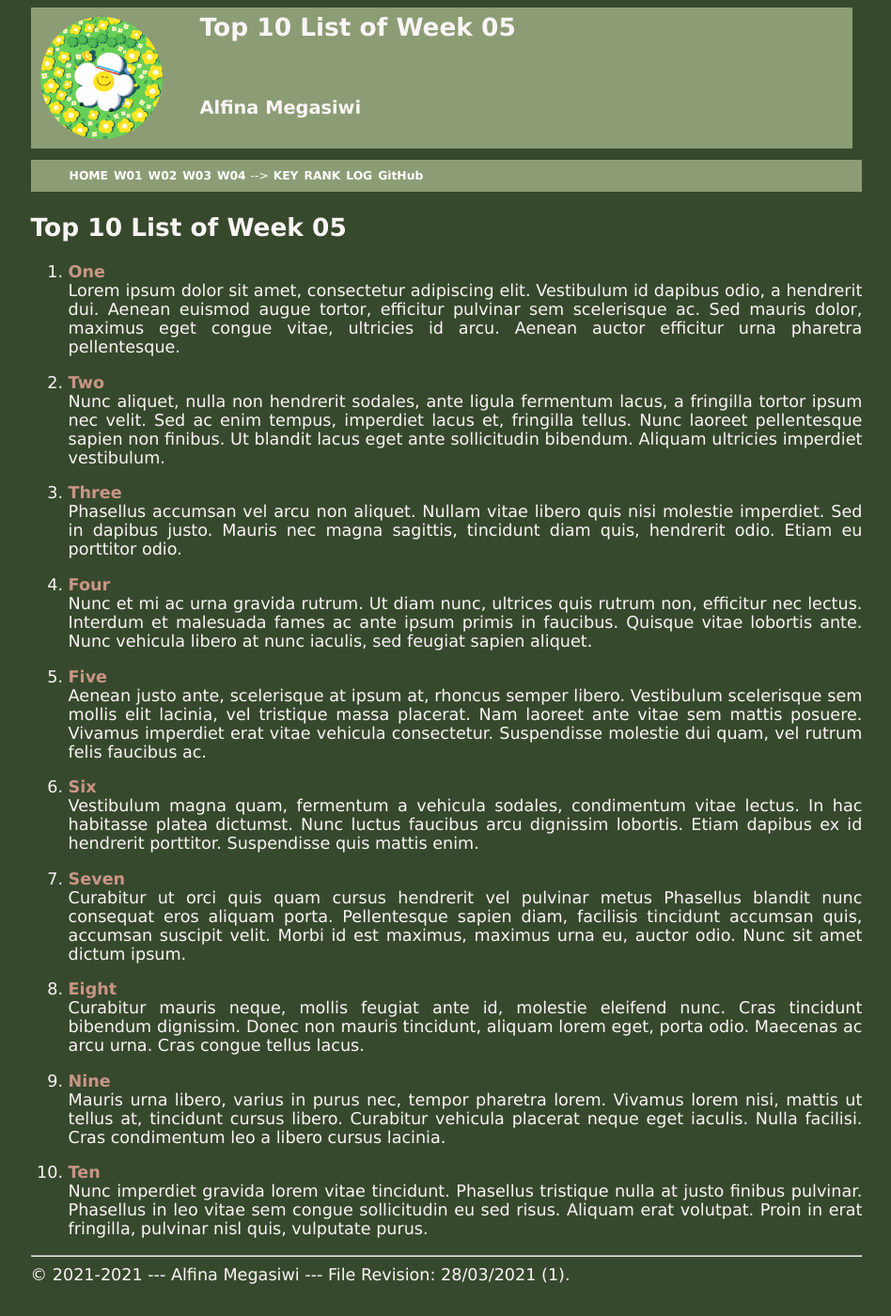
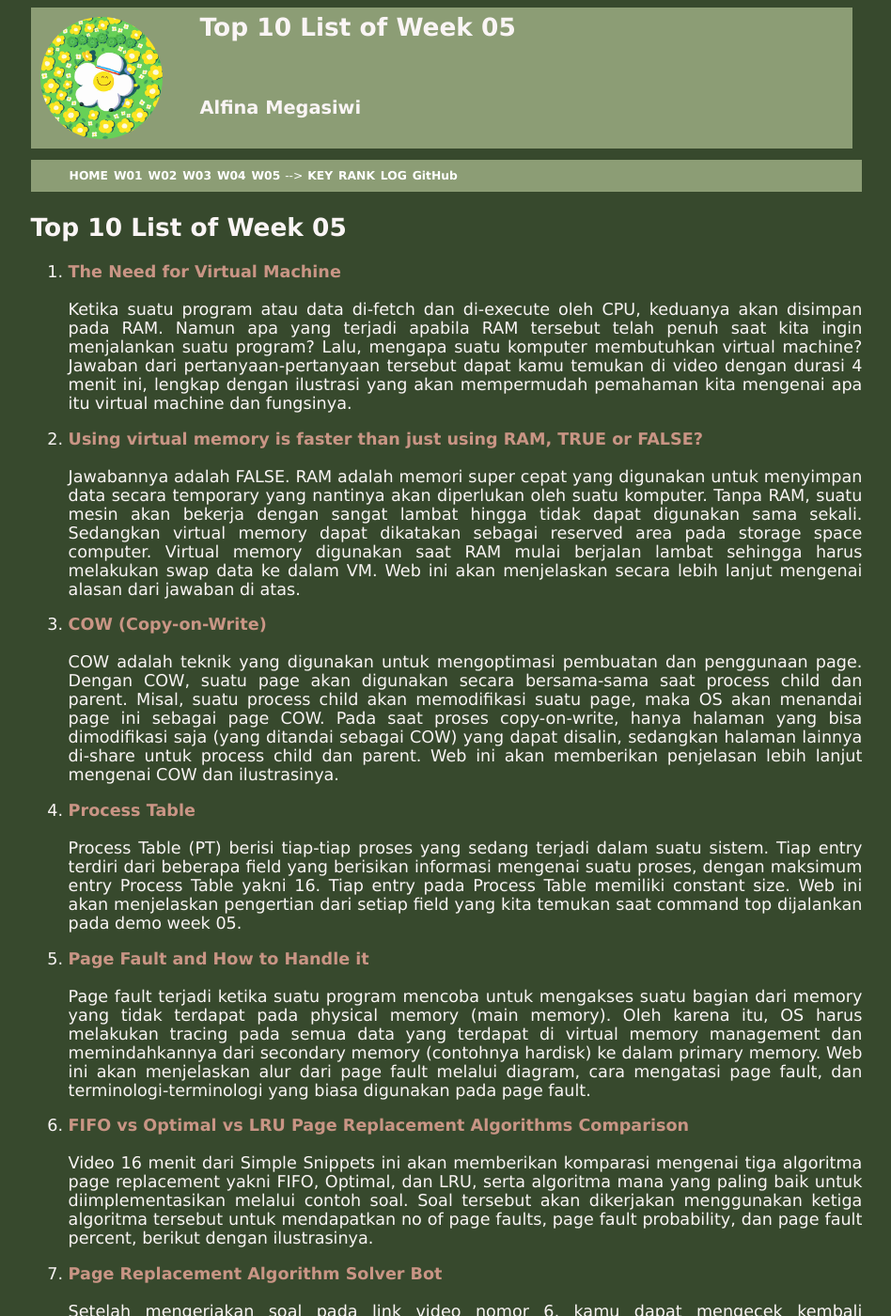
Before and after one commit to alfina-megasiwi/os211, a Jekyll site: the page built from w05.md, in a window 1280 px wide and 1400 px high. Shown: the whole window at 94% size, without its empty margins (165-1113 px from the left). Built offline with Jekyll 4.4.1, drawn with Linux system fonts in a browser that asks for light colours; our own code applies the rules of GitHub Pages for plain Markdown files; some of the changed text lies outside the part shown.

Commit message:
finish assignment week 5

```diff
--- a/TXT/myrank.txt
+++ b/TXT/myrank.txt
@@ -8,3 +8,6 @@ ZCZC W02 anisfarhan
 ZCZC W03 alifsaddid
 ZCZC W03 alishayb
 ZCZC W03 anisfarhan
+ZCZC W04 AlifHazairin
+ZCZC W04 alifsaddid
+ZCZC W04 AndreSeptiano
--- a/_config.yml
+++ b/_config.yml
@@ -1,5 +1,5 @@
 title:       "Operating Systems 2021-1 (OS211)"
-version:     "28/03/2021 (1)"
+version:     "06/04/2021 (1)"
 copyright:   "2021-2021"
 description: >-
   This Is How Me Do It!
--- a/_includes/navbar.html
+++ b/_includes/navbar.html
@@ -10,8 +10,8 @@
     <li class='listitem'><a href='{{ site.baseurl }}/W02/'>W02</a></li>
     <li class='listitem'><a href='{{ site.baseurl }}/W03/'>W03</a></li>
     <li class='listitem'><a href='{{ site.baseurl }}/W04/'>W04</a></li>
-    <!-- <li class='listitem'><a href='{{ site.baseurl }}/W05/'>W05</a></li>
-    <li class='listitem'><a href='{{ site.baseurl }}/W06/'>W06</a></li>
+    <li class='listitem'><a href='{{ site.baseurl }}/W05/'>W05</a></li>
+    <!-- <li class='listitem'><a href='{{ site.baseurl }}/W06/'>W06</a></li>
     <li class='listitem'><a href='{{ site.baseurl }}/W07/'>W07</a></li>
     <li class='listitem'><a href='{{ site.baseurl }}/W08/'>W08</a></li>
     <li class='listitem'><a href='{{ site.baseurl }}/W09/'>W09</a></li>
--- a/w05.md
+++ b/w05.md
@@ -5,72 +5,32 @@ permalink: /W05/
 
 # Top 10 List of Week 05
 
-1. [One](https://en.wikipedia.org/wiki/1)<br>
-Lorem ipsum dolor sit amet, consectetur adipiscing elit.
-Vestibulum id dapibus odio, a hendrerit dui.
-Aenean euismod augue tortor, efficitur pulvinar sem scelerisque ac.
-Sed mauris dolor, maximus eget congue vitae, ultricies id arcu.
-Aenean auctor efficitur urna pharetra pellentesque.
+1. [The Need for Virtual Machine](https://www.youtube.com/watch?v=qr6IPzYW1eY)<br><br>
+Ketika suatu program atau data di-fetch dan di-execute oleh CPU, keduanya akan disimpan pada RAM. Namun apa yang terjadi apabila RAM tersebut telah penuh saat kita ingin menjalankan suatu program? Lalu, mengapa suatu komputer membutuhkan virtual machine? Jawaban dari pertanyaan-pertanyaan tersebut dapat kamu temukan di video dengan durasi 4 menit ini, lengkap dengan ilustrasi yang akan mempermudah pemahaman kita mengenai apa itu virtual machine dan fungsinya.
 
-2. [Two](https://en.wikipedia.org/wiki/2)<br>
-Nunc aliquet, nulla non hendrerit sodales, ante ligula fermentum lacus, a fringilla tortor ipsum nec velit.
-Sed ac enim tempus, imperdiet lacus et, fringilla tellus.
-Nunc laoreet pellentesque sapien non finibus.
-Ut blandit lacus eget ante sollicitudin bibendum.
-Aliquam ultricies imperdiet vestibulum.
+2. [Using virtual memory is faster than just using RAM, TRUE or FALSE?](https://turbogadgetreviews.com/using-virtual-memory-is-faster-than-just-using-ram/)<br><br>
+Jawabannya adalah FALSE. RAM adalah memori super cepat yang digunakan untuk menyimpan data secara temporary yang nantinya akan diperlukan oleh suatu komputer. Tanpa RAM, suatu mesin akan bekerja dengan sangat lambat hingga tidak dapat digunakan sama sekali. Sedangkan virtual memory dapat dikatakan sebagai reserved area pada storage space computer. Virtual memory digunakan saat RAM mulai berjalan lambat sehingga harus melakukan swap data ke dalam VM. Web ini akan menjelaskan secara lebih lanjut mengenai alasan dari jawaban di atas.
 
-3. [Three](https://en.wikipedia.org/wiki/3)<br>
-Phasellus accumsan vel arcu non aliquet.
-Nullam vitae libero quis nisi molestie imperdiet.
-Sed in dapibus justo.
-Mauris nec magna sagittis, tincidunt diam quis, hendrerit odio.
-Etiam eu porttitor odio.
+3. [COW (Copy-on-Write)](http://ftp.gunadarma.ac.id/linux/docs/v06/Kuliah/SistemOperasi/BUKU/SistemOperasi-4.X-2/ch05s05.html)<br><br>
+COW adalah teknik yang digunakan untuk mengoptimasi pembuatan dan penggunaan page. Dengan COW, suatu page akan digunakan secara bersama-sama saat process child dan parent. Misal, suatu process child akan memodifikasi suatu page, maka OS akan menandai page ini sebagai page COW. Pada saat proses copy-on-write, hanya halaman yang bisa dimodifikasi saja (yang ditandai sebagai COW) yang dapat disalin, sedangkan halaman lainnya di-share untuk process child dan parent. Web ini akan memberikan penjelasan lebih lanjut mengenai COW dan ilustrasinya.
 
-4. [Four](https://en.wikipedia.org/wiki/4)<br>
-Nunc et mi ac urna gravida rutrum.
-Ut diam nunc, ultrices quis rutrum non, efficitur nec lectus.
-Interdum et malesuada fames ac ante ipsum primis in faucibus.
-Quisque vitae lobortis ante.
-Nunc vehicula libero at nunc iaculis, sed feugiat sapien aliquet.
+4. [Process Table](https://exposnitc.github.io/os_design-files/process_table.html)<br><br>
+Process Table (PT) berisi tiap-tiap proses yang sedang terjadi dalam suatu sistem. Tiap entry terdiri dari beberapa field yang berisikan informasi mengenai suatu proses, dengan maksimum entry Process Table yakni 16. Tiap entry pada Process Table memiliki constant size. Web ini akan menjelaskan pengertian dari setiap field yang kita temukan saat command top dijalankan pada demo week 05.
 
-5. [Five](https://en.wikipedia.org/wiki/5)<br>
-Aenean justo ante, scelerisque at ipsum at, rhoncus semper libero.
-Vestibulum scelerisque sem mollis elit lacinia, vel tristique massa placerat.
-Nam laoreet ante vitae sem mattis posuere.
-Vivamus imperdiet erat vitae vehicula consectetur.
-Suspendisse molestie dui quam, vel rutrum felis faucibus ac.
+5. [Page Fault and How to Handle it](http://digitalthinkerhelp.com/page-fault-in-os-operating-system-what-is-page-fault-handling/)<br><br>
+Page fault terjadi ketika suatu program mencoba untuk mengakses suatu bagian dari memory yang tidak terdapat pada physical memory (main memory). Oleh karena itu, OS harus melakukan tracing pada semua data yang terdapat di virtual memory management dan memindahkannya dari secondary memory (contohnya hardisk) ke dalam primary memory. Web ini akan menjelaskan alur dari page fault melalui diagram, cara mengatasi page fault, dan terminologi-terminologi yang biasa digunakan pada page fault.
 
-6. [Six](https://en.wikipedia.org/wiki/6)<br>
-Vestibulum magna quam, fermentum a vehicula sodales, condimentum vitae lectus.
-In hac habitasse platea dictumst.
-Nunc luctus faucibus arcu dignissim lobortis.
-Etiam dapibus ex id hendrerit porttitor.
-Suspendisse quis mattis enim.
+6. [FIFO vs Optimal vs LRU Page Replacement Algorithms Comparison](https://www.youtube.com/watch?v=u5obgqo4rZ8&list=PLIY8eNdw5tW-BxRY0yK3fYTYVqytw8qhp&index=7)<br><br>
+Video 16 menit dari Simple Snippets ini akan memberikan komparasi mengenai tiga algoritma page replacement yakni FIFO, Optimal, dan LRU, serta algoritma mana yang paling baik untuk diimplementasikan melalui contoh soal. Soal tersebut akan dikerjakan menggunakan ketiga algoritma tersebut untuk mendapatkan no of page faults, page fault probability, dan page fault percent, berikut dengan ilustrasinya.
 
-7. [Seven](https://en.wikipedia.org/wiki/7)<br>
-Curabitur ut orci quis quam cursus hendrerit vel pulvinar metus
-Phasellus blandit nunc consequat eros aliquam porta.
-Pellentesque sapien diam, facilisis tincidunt accumsan quis, accumsan suscipit velit.
-Morbi id est maximus, maximus urna eu, auctor odio.
-Nunc sit amet dictum ipsum.
+7. [Page Replacement Algorithm Solver Bot](https://nicomedes.assistedcoding.eu)<br><br>
+Setelah mengerjakan soal pada link video nomor 6, kamu dapat mengecek kembali jawabannya pada web ini (di bagian Page Replacement). Web ini akan secara otomatis menghasilkan visualisasi dari algoritma page replacement yang dipilih untuk suatu reference string berikut dengan size framenya. Web ini juga akan menampilkan berapa total reference, total distinct reference, hits, faults, hit rate, dan fault rate dari suatu problem.
 
-8. [Eight](https://en.wikipedia.org/wiki/8)<br>
-Curabitur mauris neque, mollis feugiat ante id, molestie eleifend nunc.
-Cras tincidunt bibendum dignissim.
-Donec non mauris tincidunt, aliquam lorem eget, porta odio.
-Maecenas ac arcu urna.
-Cras congue tellus lacus.
+8. [Slab Allocators in the Linux Kernel: SLAB, SLOB, SLUB](https://hammertux.github.io/slab-allocator)<br><br>
+Slab allocator pada linux berada di atas buddy allocator. Ide dasar dari slab allocator adalah terus meng-cache commonly used objects available untuk alokasi dalam kernel. Web ini akan menjelaskan tentang apa itu Buddy Allocator dan Slab Allocator (berikut implementasi + ilustrasi data structure dari SLUB allocator dan cache management-nya, SLAB allocator dan cache management-nya, serta SLOB allocator).
 
-9. [Nine](https://en.wikipedia.org/wiki/9)<br>
-Mauris urna libero, varius in purus nec, tempor pharetra lorem.
-Vivamus lorem nisi, mattis ut tellus at, tincidunt cursus libero.
-Curabitur vehicula placerat neque eget iaculis.
-Nulla facilisi.
-Cras condimentum leo a libero cursus lacinia.
+9. [Allocation of Frames in Operating Systems](https://taqi-shah.blogspot.com/2012/06/allocation-of-frames-in-operating.html)<br><br>
+Normalnya, terdapat sejumlah fixed free memory dengan berbagai macam proses pada suatu sistem di satu waktu yang berbeda, namun bagaimana cara free memory tadi dialokasikan pada setiap proses yang berbeda? Web ini akan membahas tentang pertanyaan tersebut, minimum number of frames, algoritmanya, serta replacement scopen, termasuk perbedaan dari local replacement dan global replacement.
 
-10. [Ten](https://en.wikipedia.org/wiki/10)<br>
-Nunc imperdiet gravida lorem vitae tincidunt.
-Phasellus tristique nulla at justo finibus pulvinar.
-Phasellus in leo vitae sem congue sollicitudin eu sed risus.
-Aliquam erat volutpat.
-Proin in erat fringilla, pulvinar nisl quis, vulputate purus.
+10. [Causes, Effect, and Techniques used to handle the thrashing](https://www.studytonight.com/operating-system/thrashing-in-operating-system)<br><br>
+Apabila page fault dan swapping sering terjadi dengan rate yang tinggi, maka OS juga harus mengorbankan waktu yang lebih banyak untuk melakukan swap page tersebut. State ini dinamakan sebagai trashing. Trashing akan menyebabkan CPU utilization berkurang. Web ini akan membahas penyebab trashing, efek trashing, teknik untuk menghandle trashing, dan Working-Set Model.
```
Also changed, not shown: TXT/mylog.txt (+9 -1 lines), 6 other files.
